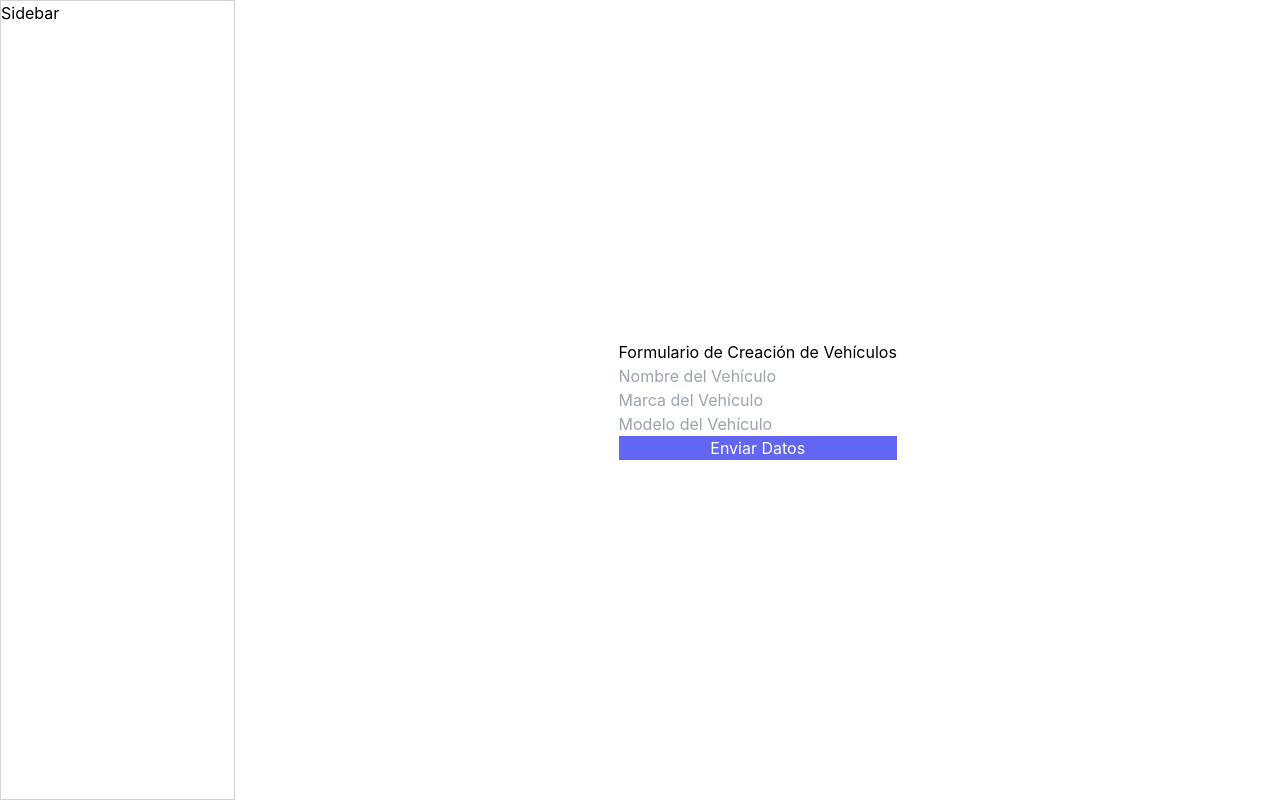
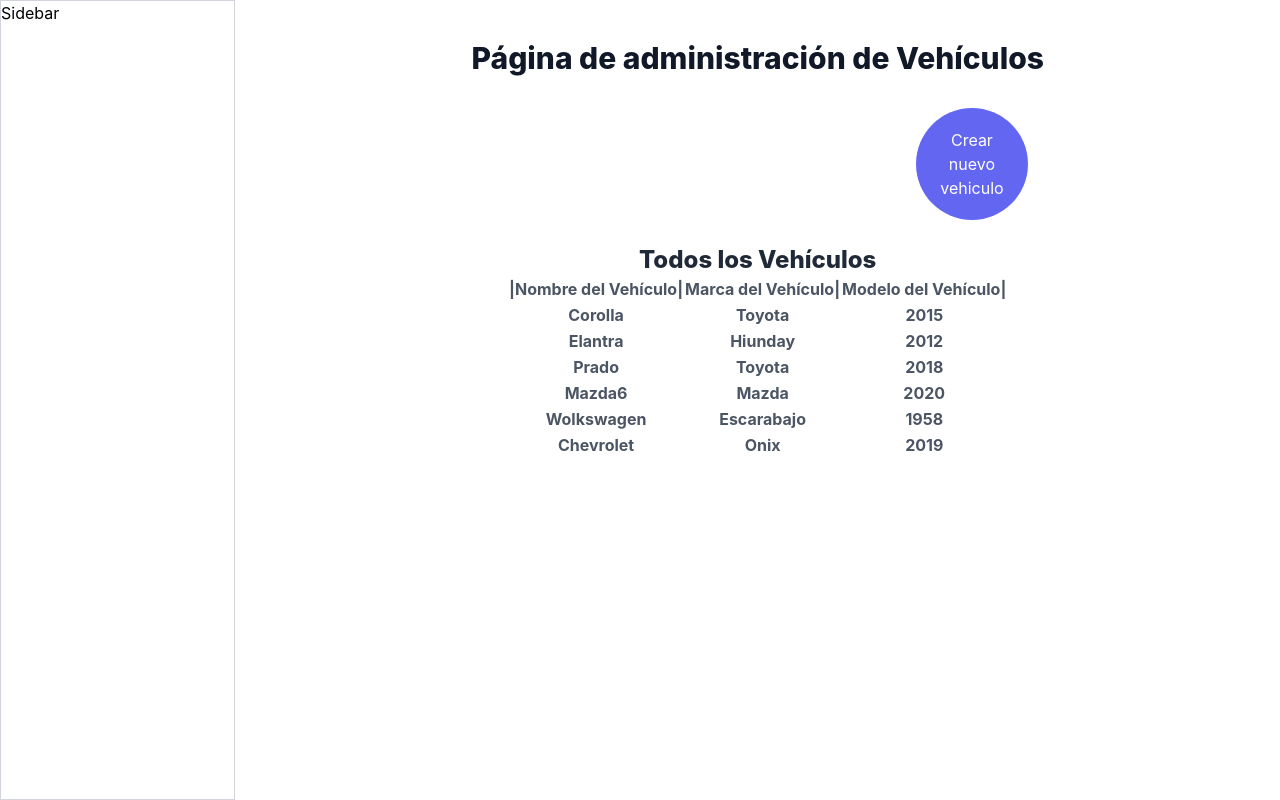
Before and after one commit to Mauricio-Projects/concesionario-multimarcas, a React (Create React App) app: page /admin/vehiculos in a window 1280 px wide. Built offline with nearby package versions, Linux system fonts and the light colour scheme.

Commit message:
se aplican estados y efectos a la pagina useEffect and useState

```diff
--- a/src/pages/Admin/Vehiculos.jsx
+++ b/src/pages/Admin/Vehiculos.jsx
@@ -1,39 +1,198 @@
 import React, { useEffect, useState } from 'react'
 
+const vehiculosBackend = [
+  {
+    nombre: "Corolla",
+    marca: "Toyota",
+    modelo: 2015
+  },
+  {
+    nombre: "Elantra",
+    marca: "Hiunday",
+    modelo: 2012
+  },
+  {
+    nombre: "Prado",
+    marca: "Toyota",
+    modelo: 2018
+  },
+  {
+    nombre: "Mazda6",
+    marca: "Mazda",
+    modelo: 2020
+  },
+  {
+    nombre: "Wolkswagen",
+    marca: "Escarabajo",
+    modelo: 1958
+  },
+  {
+    nombre: "Chevrolet",
+    marca: "Onix",
+    modelo: 2019
+  }
+]
+
 const Vehiculos = () => {
+  const [mostrarTabla, setMostrarTabla] = useState(true);
+  const [textoBoton, setTextoBoton] = useState('crear Nuevo Vehiculo');
+  const [vehiculos, setVehiculos] = useState([]);
+
+  const[colorBoton, setColorBoton] = useState('indigo');
+
+  useEffect(() => {
+    //obtener lista vehiculos desde el backend
+    setVehiculos(vehiculosBackend);
+  }, [])
+
+  useEffect(() => {
+    if ( mostrarTabla) {
+      setTextoBoton('Crear nuevo vehiculo');
+      setColorBoton('bg-indigo-500');
+    } else {
+      setTextoBoton('Mostrar todos los vehiculos');
+      setColorBoton('bg-green-500');
+    }
+  }, [mostrarTabla]);
 
 
-  const [nombreVehiculo, setNombreVehiculo] = useState('');
+  return (
+    <div className='flex h-full w-full flex-col items-center justify-start p-8'>
+      <div className='flex flex-col'>
+        <h2 className='text-3xl font-extrabold text-gray-900 p-2' > Página de administración de Vehículos</h2>
+          <button
+            onClick={ () => {
+              setMostrarTabla(!mostrarTabla)
+            }}
+            className={`text-white ${colorBoton} p-5 rounded-full m-6 w-28 self-end`}>
+             { textoBoton }
+          </button>
+      </div>
+      { mostrarTabla ? <TablaVehiculos listaVehiculos= { vehiculos }/> : <FormularioCreacionVehiculos /> }
+    </div>
+  );
+};
+
+  const TablaVehiculos = ( { listaVehiculos }) => {
+    useEffect(() => {
+      console.log('Este es el listado de vehiculos en el componente de tabla', listaVehiculos)
+    }, [listaVehiculos]);
+    return (
+    <div className='flex flex-col items-center justify-center'>
+      <h2 className='text-2xl font-extrabold text-gray-800'>Todos los Vehículos</h2>
+        <table className=' text-gray-600'>
+          <thead>
+            <tr>
+              <th>|Nombre del Vehículo|</th>
+              <th>Marca del Vehículo|</th>
+              <th>Modelo del Vehículo|</th>
+            </tr>
+          </thead>
+          <tbody>
+            {
+              listaVehiculos.map((vehiculos) => {
+                return (
+                      <tr>
+                          <th>{ vehiculos.nombre }</th>
+                          <th>{ vehiculos.marca }</th>
+                          <th>{ vehiculos.modelo }</th>
+                        </tr>
+                )
+              })
+            }
+          </tbody>
+        </table>
+      </div>)
+  };
+
+  const FormularioCreacionVehiculos = () => {
+    return (
+      <div className='flex flex-col items-center justify-center'>
+        <h2 className='text-2xl font-extrabold text-gray-800'>
+          Crear Nuevo Vehículo
+          </h2>
+        <form className='grid grid-col-2'>
+          <input className='bg-gray-100 border-gray-00 p-2 rounded-lg m-2' type="text" />
+          <input className='bg-gray-100 border-gray-600 p-2 rounded-lg m-2' type="text" />
+          <input className='bg-gray-100 border-gray-600 p-2 rounded-lg m-2' type="text" />
+          <input className='bg-gray-100 border-gray-600 p-2 rounded-lg m-2' type="text" />
+          <button className='col-span-2 bg-green-400 p-2 rounded-full shadow-md hover:bg-green-600 text-white'>
+            Guardar Vehículo
+            </button>
+        </form>
+      </div>
+    )
+  };
+
+
+export default Vehiculos;
+
+  /*
+  //const [nombreVehiculo, setNombreVehiculo] = useState('');
+  const [edad, setEdad] = useState(0);
+  const [esMenorDeEdad, setEsMenorDeEdad] = useState(false);
+
 
   useEffect(() => {
-    console.log('Hola, soy un useEffect que se ejecuta una vez cuando la pag se renderiza, porque tiene el array de dependencias vacio');
+    //console.log('esta funcion se ejecuta cada vez que cambia el valor  que esta dentro del array')
+    if(edad >= 18) {
+      setEsMenorDeEdad(false)
+    } else {
+      setEsMenorDeEdad(true)
+    }
     //paso2
     //paso3
     //paso n veces
+  }, [edad]);
+
+  useEffect(() => {
+
+    //console.log('Hola, soy un useEffect que se ejecuta una vez cuando la pag se renderiza, porque tiene el array de dependencias vacio');
   }, []);
 
-  useEffect(() => {
-    console.log('esta funcion se ejecuta cada vez que cambia el valor  del nombre del vehiculo')
-  }, [nombreVehiculo]);
-
-  const enviarDatosAlBackend = () => {
-    console.log('el valor de la variable es ', nombreVehiculo)
-  }
+  // const enviarDatosAlBackend = () => {
+  //   console.log('el valor de la variable es ', )
+  // }
 
   return (
 
     <form className='flex flex-col'>
-      <h2>Formulario de Creación de Vehículos</h2>
-        <input onChange={ (event)=> {
-          setNombreVehiculo(event.target.value)
-          } }
-           type="text" placeholder='Nombre del Vehículo'/>
-        <input onChange={ (e)=> {console.log(e.target.value) } } type="text" placeholder='Marca del Vehículo'/>
-        <input onChange={ (e)=> {console.log(e.target.value) } } type="text" placeholder='Modelo del Vehículo'/>
-        <button onClick={ enviarDatosAlBackend } type='button' className='bg-indigo-500 text-white'>Enviar Datos</button>
+        <h2>Formulario de Creación de Vehículos</h2>
+        <label htmlFor="edad">Por Favor Ingrese su Edad
+        <input value={edad}
+        onChange= {(e) => {
+          setEdad(e.target.value);
+        }}
+        className= 'border border-gray-600'
+        name='edad'
+        type="number" />
+
+        </label>
+        {
+          esMenorDeEdad ? (
+            <span className='flex-3xl text-red-500'>
+              Usted es menor de edad! No puede hacer pagos.
+            </span>
+          ) :  (
+            <span className='flex-3xl text-green-500'>
+              Usted es mayor de edad! puede hacer pagos.
+            </span>
+          )
+        }
     </form>
 
-  )
-}
+    // <form className='flex flex-col'>
+    //   <h2>Formulario de Creación de Vehículos</h2>
+    //     <input onChange={ (event)=> {
+    //       setNombreVehiculo(event.target.value)
+    //       } }
+    //        type="text" placeholder='Nombre del Vehículo'/>
+    //     <input onChange={ (e)=> {console.log(e.target.value) } } type="text" placeholder='Marca del Vehículo'/>
+    //     <input onChange={ (e)=> {console.log(e.target.value) } } type="text" placeholder='Modelo del Vehículo'/>
+    //     <button onClick={ enviarDatosAlBackend } type='button' className='bg-indigo-500 text-white'>Enviar Datos</button>
+    // </form>
 
-export default Vehiculos
+  );
+
+
+};*/
```
